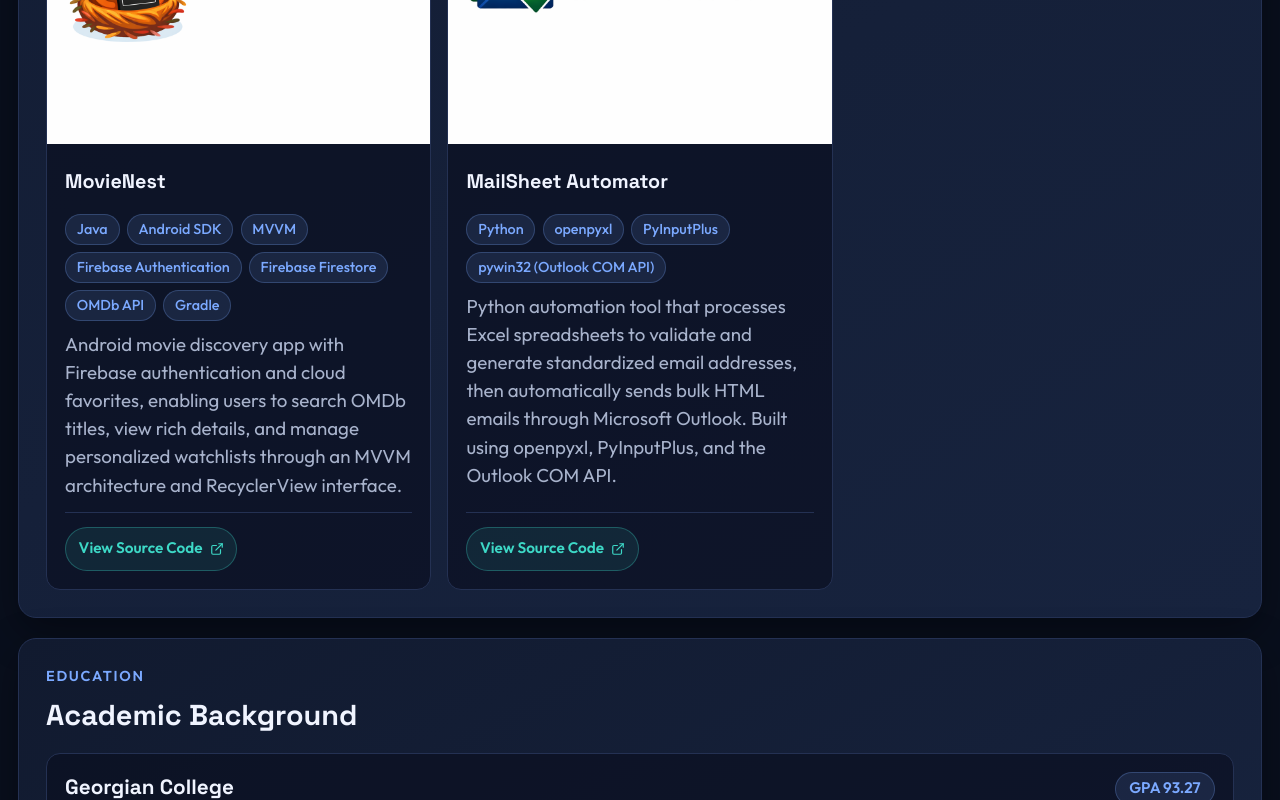
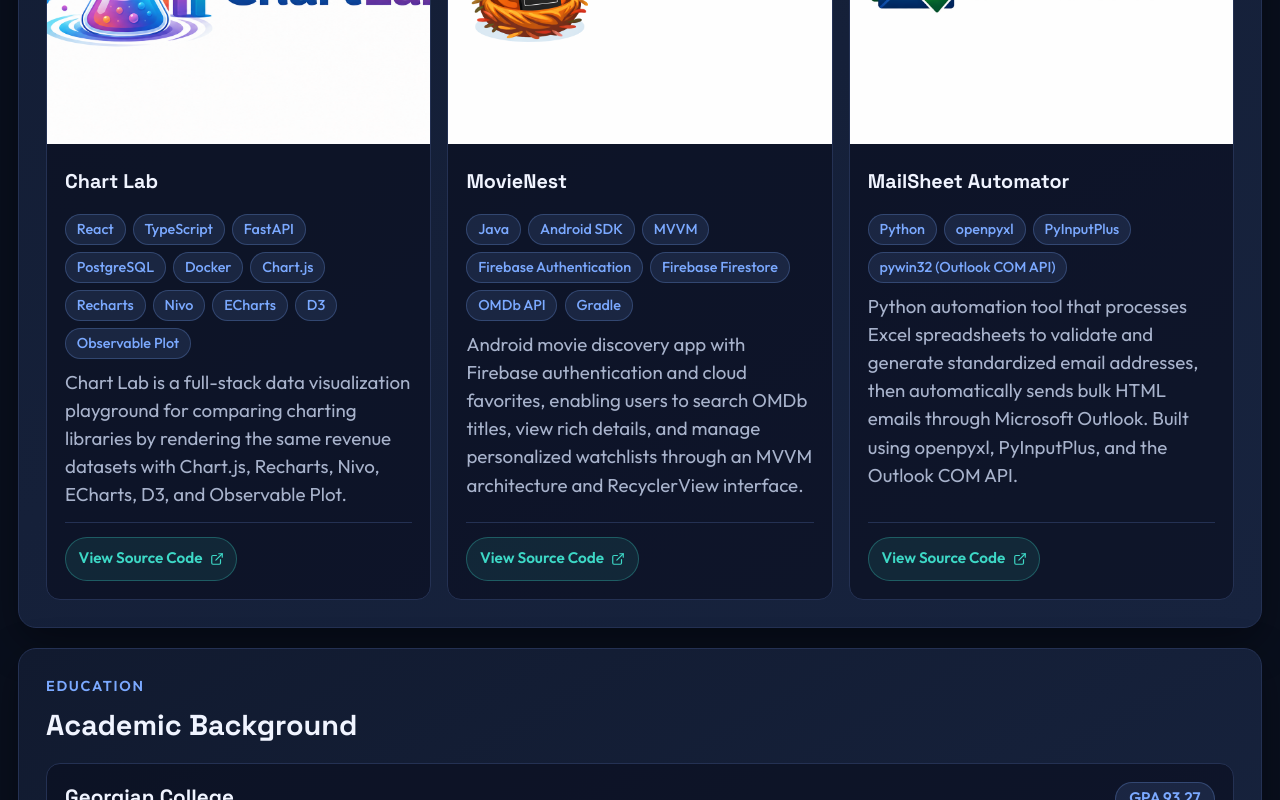
Before and after one commit to AntonKorchynskyi/my-portfolio, a React (Vite) app: page / in a window 1280 px wide. Shown: the part 4036-4836 px from the top of the page. Built offline with nearby package versions, Linux system fonts and the light colour scheme.

Commit message:
add chartlab to project section

```diff
--- a/src/components/Projects.tsx
+++ b/src/components/Projects.tsx
@@ -3,6 +3,7 @@
 import noAddict from "../assets/projects/no-addict.png";
 import mailSheet from "../assets/projects/mailsheet.png";
 import movieNest from "../assets/projects/movienest.png";
+import chartLab from "../assets/projects/chartlab.png";
 
 interface Project {
   title: string;
@@ -52,6 +53,28 @@
     stack: ["JavaScript", "HTML", "CSS", "Google Chrome"],
     image: noAddict,
     githubUrl: "https://github.com/AntonKorchynskyi/no-addict",
+  },
+  {
+    title: "Chart Lab",
+
+    description:
+      "Chart Lab is a full-stack data visualization playground for comparing charting libraries by rendering the same revenue datasets with Chart.js, Recharts, Nivo, ECharts, D3, and Observable Plot.",
+
+    stack: [
+      "React",
+      "TypeScript",
+      "FastAPI",
+      "PostgreSQL",
+      "Docker",
+      "Chart.js",
+      "Recharts",
+      "Nivo",
+      "ECharts",
+      "D3",
+      "Observable Plot",
+    ],
+    image: chartLab,
+    githubUrl: "https://github.com/AntonKorchynskyi/chart-lab",
   },
   {
     title: "MovieNest",
```
Also changed, not shown: src/assets/projects/chartlab.png (added).
